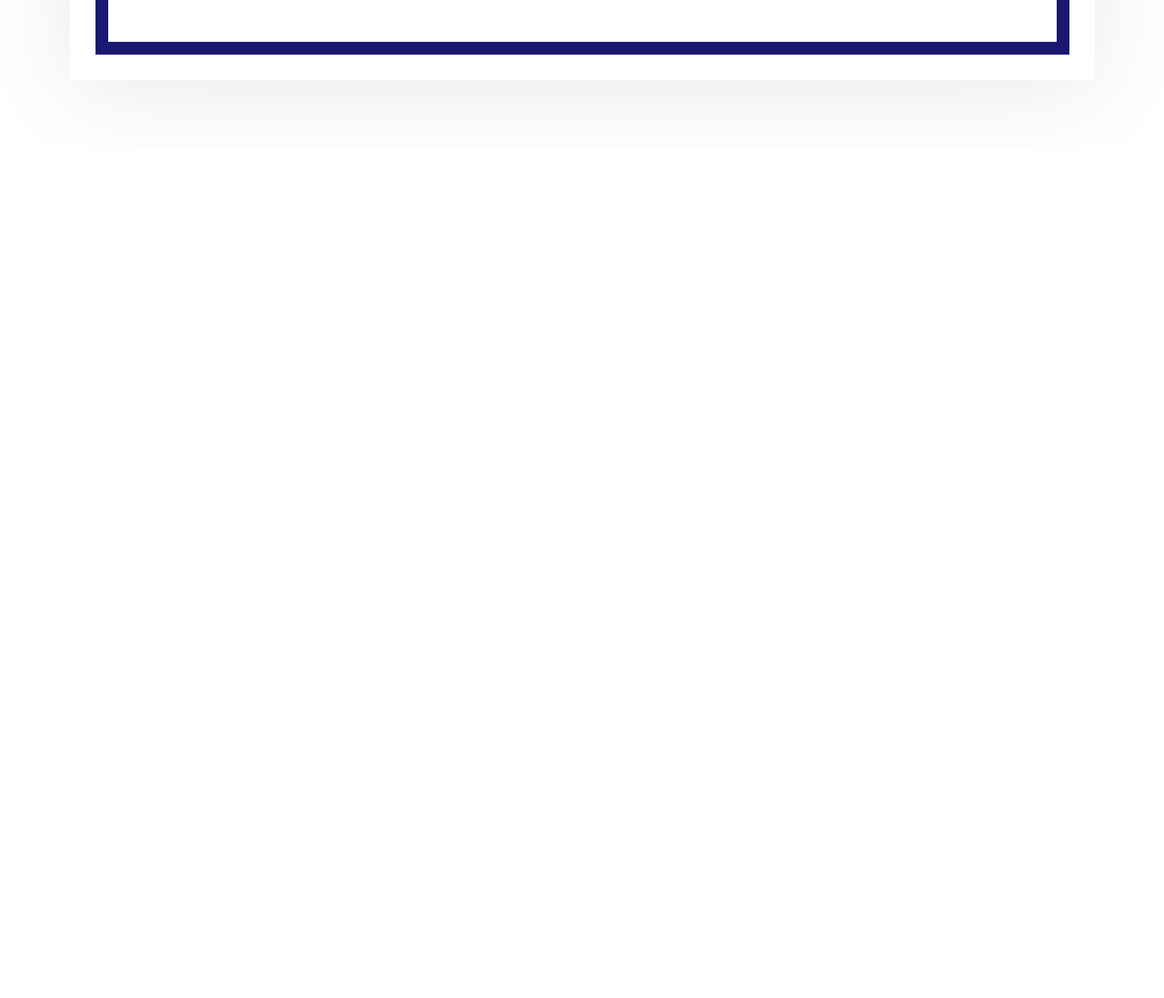
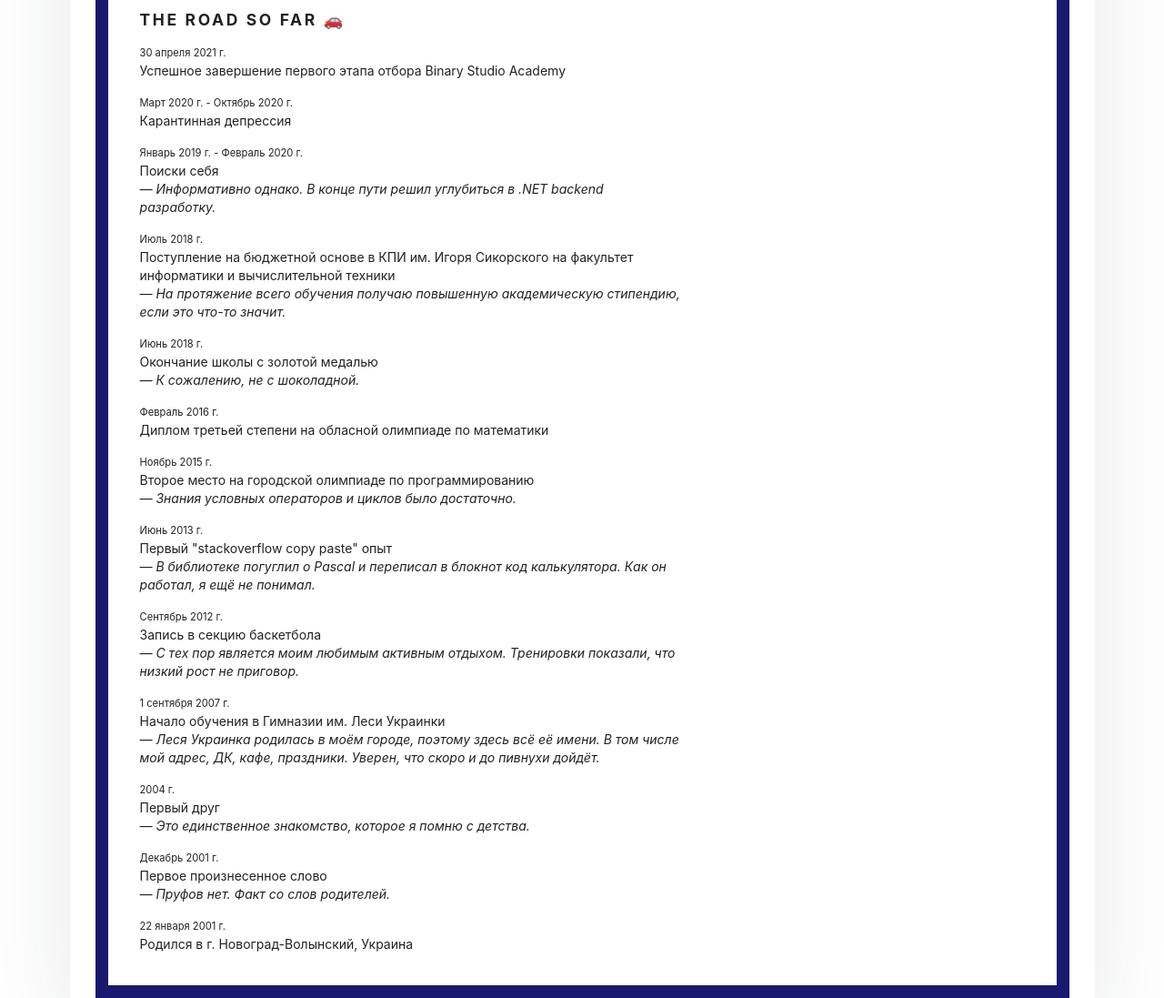
Before and after one commit to SerhiiYanchuk/homepage, a plain HTML site: page index.html in a window 1280 px wide. Shown: the part 517-1614 px from the top of the page at 91% size. Before the commit the page ends 800 px from the top, so only its background shows below. Drawn offline with Linux system fonts and the light colour scheme.

Commit message:
Add timeline (closes #14)

```diff
--- a/index.html
+++ b/index.html
@@ -77,7 +77,75 @@
           </div>
           <div class="row">
             <div class="ten wide column">
-              <!-- Experience -->
+              <h3>The road so far &#128663;</h3>
+              <ul class="timeline">
+                <li>
+                  <p><small>30 апреля 2021 г.</small></p>
+                  <p>Успешное завершение первого этапа отбора Binary Studio Academy</p>
+                </li>
+                <li>
+                  <p><small>Март 2020 г. - Октябрь 2020 г.</small></p>
+                  <p>Карантинная депрессия</p>
+                </li>
+                <li>
+                  <p><small>Январь 2019 г. - Февраль 2020 г.</small></p>
+                  <p>Поиски себя</p>
+                  <em>— Информативно однако. В конце пути решил углубиться в .NET backend разработку.</em>
+                </li>
+                <li>
+                  <p><small>Июль 2018 г.</small></p>
+                  <p>Поступление на бюджетной основе в КПИ им. Игоря Сикорского на факультет информатики и
+                    вычислительной техники</p>
+                  <em>— На протяжение всего обучения получаю повышенную академическую стипендию, если это что-то
+                    значит.</em>
+                </li>
+                <li>
+                  <p><small>Июнь 2018 г.</small></p>
+                  <p>Окончание школы с золотой медалью</p>
+                  <em>— К сожалению, не с шоколадной.</em>
+                </li>
+                <li>
+                  <p><small>Февраль 2016 г.</small></p>
+                  <p>Диплом третьей степени на обласной олимпиаде по математики</p>
+                </li>
+                <li>
+                  <p><small>Ноябрь 2015 г.</small></p>
+                  <p>Второе место на городской олимпиаде по программированию</p>
+                  <em>— Знания условных операторов и циклов было достаточно.</em>
+                </li>
+                <li>
+                  <p><small>Июнь 2013 г.</small></p>
+                  <p>Первый "stackoverflow copy paste" опыт</p>
+                  <em>— В библиотеке погуглил о Pascal и переписал в блокнот код калькулятора. Как он работал, я ещё не
+                    понимал.</em>
+                </li>
+                <li>
+                  <p><small>Сентябрь 2012 г.</small></p>
+                  <p>Запись в секцию баскетбола</p>
+                  <em>— С тех пор является моим любимым активным отдыхом. Тренировки показали, что низкий рост не
+                    приговор.</em>
+                </li>
+                <li>
+                  <p><small>1 сентября 2007 г.</small></p>
+                  <p>Начало обучения в Гимназии им. Леси Украинки</p>
+                  <em>— Леся Украинка родилась в моём городе, поэтому здесь всё её имени. В том числе мой адрес, ДК,
+                    кафе, праздники. Уверен, что скоро и до пивнухи дойдёт.</em>
+                </li>
+                <li>
+                  <p><small>2004 г.</small></p>
+                  <p>Первый друг</p>
+                  <em>— Это единственное знакомство, которое я помню с детства.</em>
+                </li>
+                <li>
+                  <p><small>Декабрь 2001 г.</small></p>
+                  <p>Первое произнесенное слово</p>
+                  <em>— Пруфов нет. Факт со слов родителей.</em>
+                </li>
+                <li>
+                  <p><small>22 января 2001 г.</small></p>
+                  <p>Родился в г. Новоград-Волынский, Украина</p>
+                </li>
+              </ul>
             </div>
             <div class="six wide column">
               <!-- Languages -->
```
